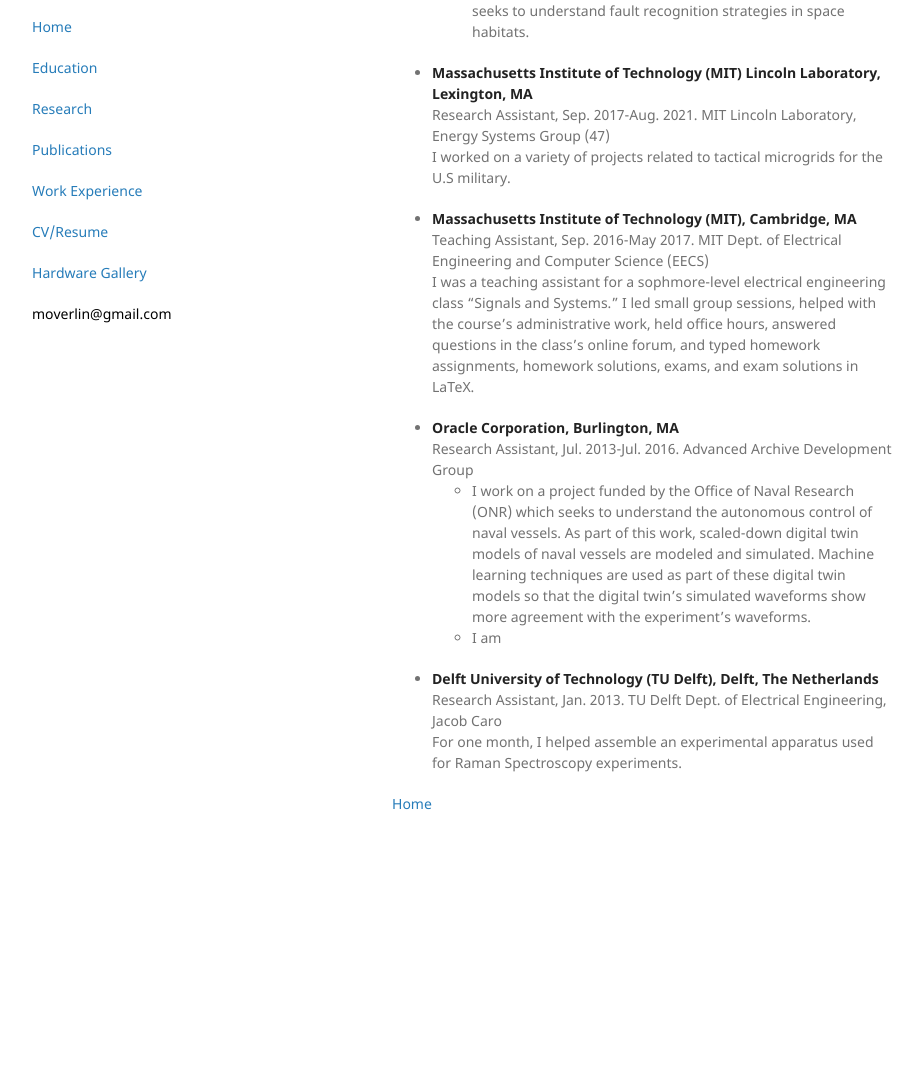
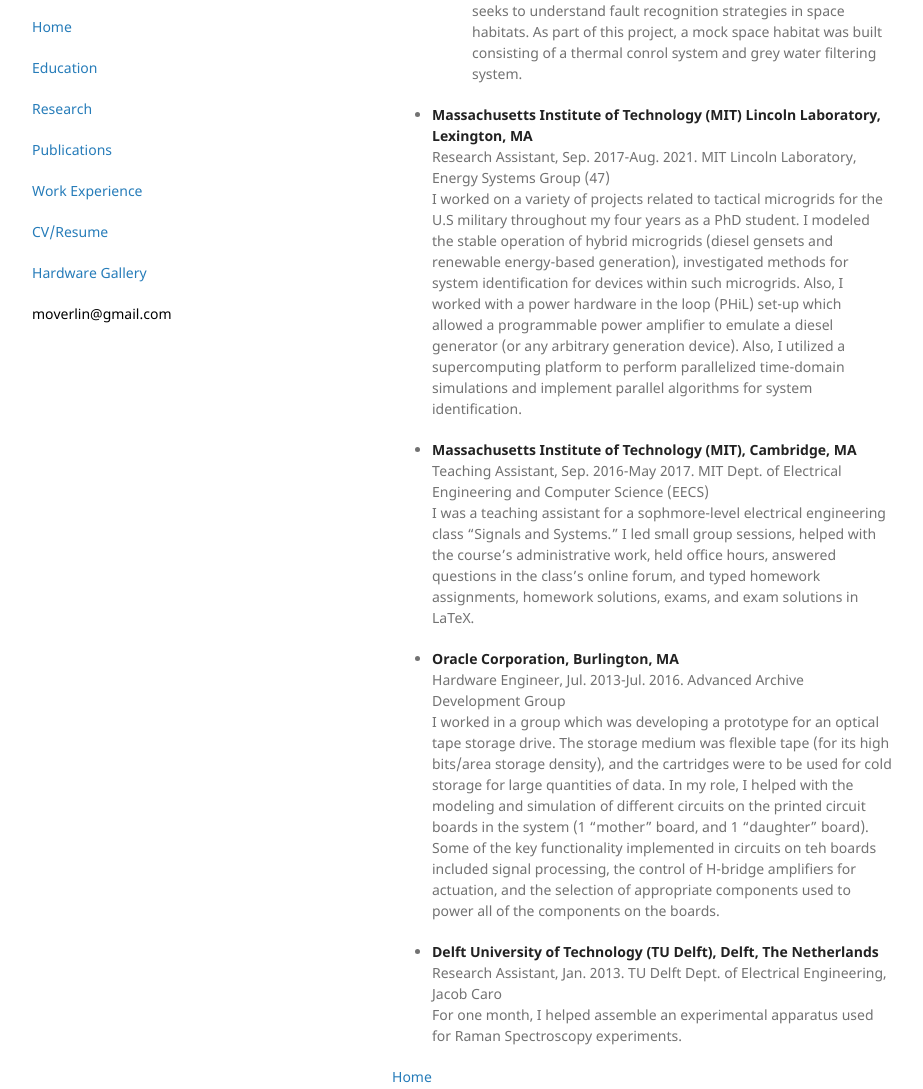
Before and after one commit to moverlin/moverlin.github.io, a Jekyll site: the page built from WorkExperience.md, in a window 1280 px wide and 1400 px high. Shown: the part 311-1400 px from the top of the window, without its empty margins (178-1101 px from the left). Built offline with Jekyll 4.4.1, drawn with Linux system fonts in a browser that asks for light colours; the repository's description, which GitHub fills in, is left out; our own code applies the rules of GitHub Pages for plain Markdown files; some of the changed text lies outside the part shown.

```diff
--- a/WorkExperience.md
+++ b/WorkExperience.md
@@ -8,20 +8,19 @@ layout: custom
 - **Martin Defense Group, Portland, ME** <br />
   Autonomous Systems Scientist, Aug. 2021 - Present <br />
   - I work on a project funded by the Office of Naval Research (ONR) which seeks to understand the autonomous control of naval vessels.  As part of this work, scaled-down digital twin models of naval vessels are modeled and simulated.  Machine learning techniques are used as part of these digital twin models so that the digital twin's simulated waveforms show more agreement with the experiment's waveforms. <br />
-  - I am the principal investigator for a project funded by the National Aeronautics and Sace Administration (NASA) which seeks to understand fault recognition strategies in space habitats.
+  - I am the principal investigator for a project funded by the National Aeronautics and Sace Administration (NASA) which seeks to understand fault recognition strategies in space habitats.  As part of this project, a mock space habitat was built consisting of a thermal conrol system and grey water filtering system.
 
 - **Massachusetts Institute of Technology (MIT) Lincoln Laboratory, Lexington, MA** <br />
   Research Assistant, Sep. 2017-Aug. 2021.  MIT Lincoln Laboratory, Energy Systems Group (47) <br />
-  I worked on a variety of projects related to tactical microgrids for the U.S military.
+  I worked on a variety of projects related to tactical microgrids for the U.S military throughout my four years as a PhD student.  I modeled the stable operation of hybrid microgrids (diesel gensets and renewable energy-based generation), investigated methods for system identification for devices within such microgrids.  Also, I worked with a power hardware in the loop (PHiL) set-up which allowed a programmable power amplifier to emulate a diesel generator (or any arbitrary generation device).  Also, I utilized a supercomputing platform to perform parallelized time-domain simulations and implement parallel algorithms for system identification.
 
 - **Massachusetts Institute of Technology (MIT), Cambridge, MA** <br />
   Teaching Assistant, Sep. 2016-May 2017.  MIT Dept. of Electrical Engineering and Computer Science (EECS) <br />
   I was a teaching assistant for a sophmore-level electrical engineering class "Signals and Systems."  I led small group sessions, helped with the course's administrative work, held office hours, answered questions in the class's online forum, and typed homework assignments, homework solutions, exams, and exam solutions in LaTeX.
 
 - **Oracle Corporation, Burlington, MA** <br />
-  Research Assistant, Jul. 2013-Jul. 2016.  Advanced Archive Development Group <br />
-  - I work on a project funded by the Office of Naval Research (ONR) which seeks to understand the autonomous control of naval vessels.  As part of this work, scaled-down digital twin models of naval vessels are modeled and simulated.  Machine learning techniques are used as part of these digital twin models so that the digital twin's simulated waveforms show more agreement with the experiment's waveforms. <br />
-  - I am
+  Hardware Engineer, Jul. 2013-Jul. 2016.  Advanced Archive Development Group <br />
+  I worked in a group which was developing a prototype for an optical tape storage drive.  The storage medium was flexible tape (for its high bits/area storage density), and the cartridges were to be used for cold storage for large quantities of data.  In my role, I helped with the modeling and simulation of different circuits on the printed circuit boards in the system (1 "mother" board, and 1 "daughter" board).  Some of the key functionality implemented in circuits on teh boards included signal processing, the control of H-bridge amplifiers for actuation, and the selection of appropriate components used to power all of the components on the boards. <br />
 
 - **Delft University of Technology (TU Delft), Delft, The Netherlands** <br />
   Research Assistant, Jan. 2013.  TU Delft Dept. of Electrical Engineering, Jacob Caro <br />
```
Also changed, not shown: HardwareGallery.md (+6 -0 lines), Research.md (+8 -4 lines), pictures/EDD_MDG_NPES.png (added).
